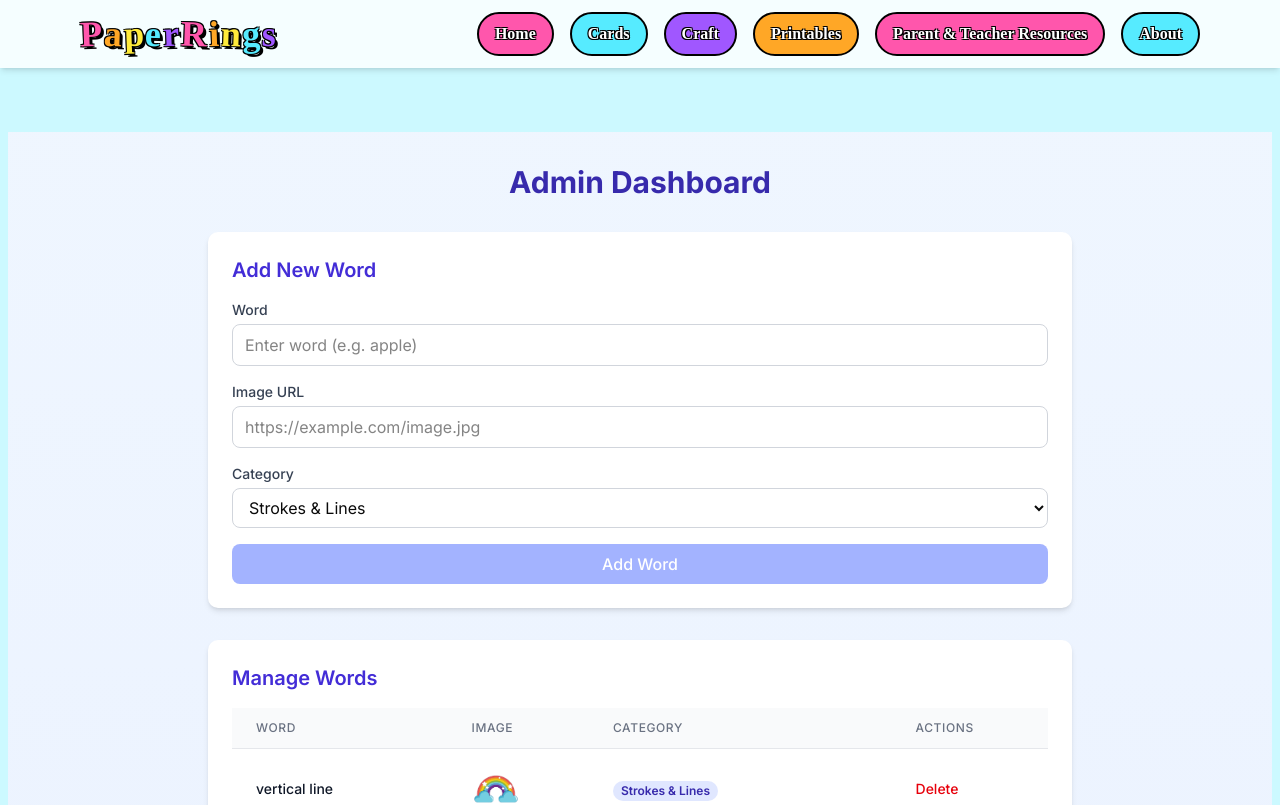
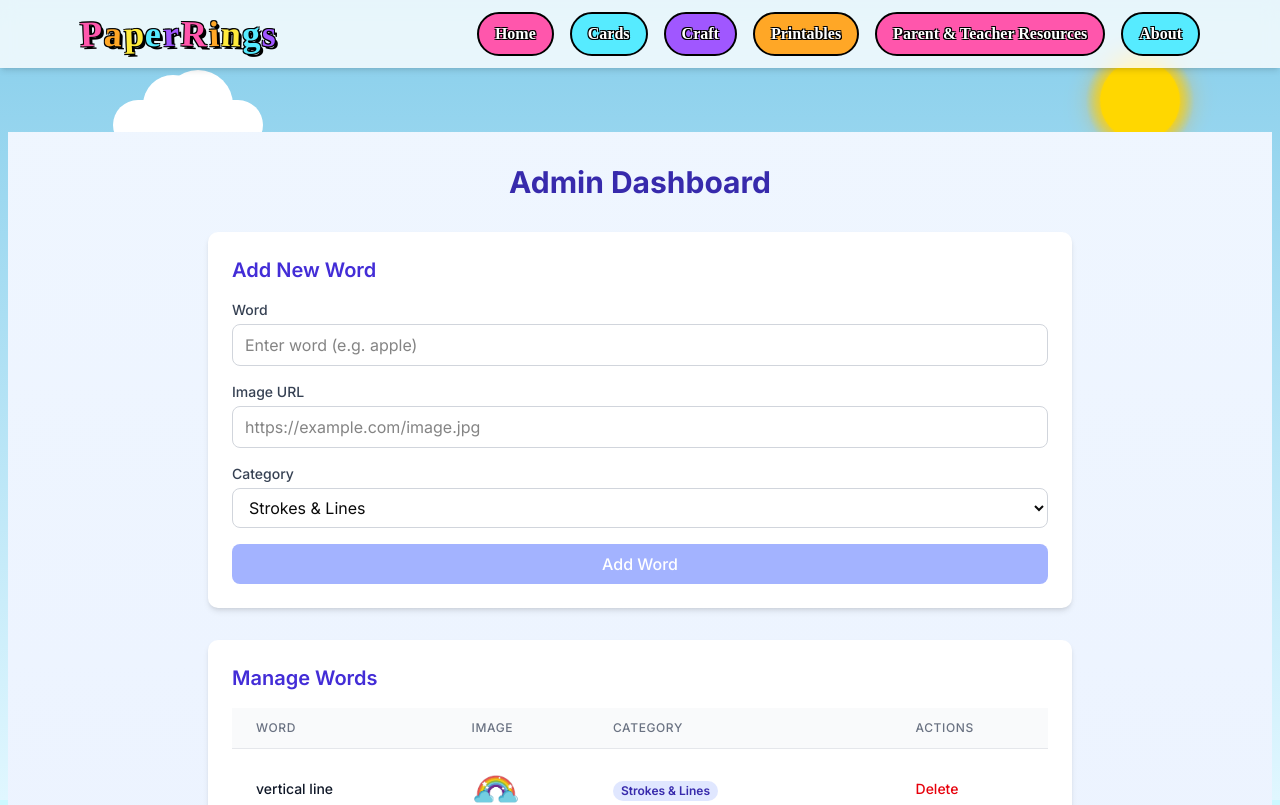
Before and after one commit to Mikkode/word-pronunciation, a Next.js app: page /admin in a window 1280 px wide. Shown: the top 805 px of the page. Built offline with nearby package versions, Linux system fonts and the light colour scheme; a web font is replaced by a local one.

Commit message:
sun cloud

```diff
--- /dev/null
+++ b/src/app/layout.module.css
@@ -0,0 +1,164 @@
+.animatedBackground {
+  position: fixed;
+  top: 0;
+  left: 0;
+  width: 100%;
+  height: 100%;
+  z-index: -1;
+  overflow: hidden;
+  background: linear-gradient(to bottom, #87ceeb, #e0f7ff);
+}
+
+.sun {
+  position: absolute;
+  top: 50px;
+  right: 100px;
+  width: 80px;
+  height: 80px;
+  background: #ffd700;
+  border-radius: 50%;
+  box-shadow: 0 0 30px #ffa500;
+  animation: sunMove 20s infinite linear;
+}
+
+.sun::after {
+  content: "";
+  position: absolute;
+  top: -15px;
+  left: -15px;
+  right: -15px;
+  bottom: -15px;
+  background: radial-gradient(circle, #ffd700 40%, transparent 70%);
+  border-radius: 50%;
+}
+
+.cloud1,
+.cloud2,
+.cloud3 {
+  position: absolute;
+  background: white;
+  border-radius: 50px;
+}
+
+.cloud1 {
+  top: 100px;
+  left: -150px;
+  width: 150px;
+  height: 50px;
+  animation: cloudMove1 35s infinite linear;
+}
+
+.cloud2 {
+  top: 180px;
+  left: -200px;
+  width: 200px;
+  height: 60px;
+  animation: cloudMove2 45s infinite linear;
+}
+
+.cloud3 {
+  top: 250px;
+  left: -180px;
+  width: 180px;
+  height: 55px;
+  animation: cloudMove3 40s infinite linear;
+}
+
+.cloud1::before,
+.cloud1::after,
+.cloud2::before,
+.cloud2::after,
+.cloud3::before,
+.cloud3::after {
+  content: "";
+  position: absolute;
+  background: white;
+  border-radius: 50%;
+}
+
+.cloud1::before {
+  width: 60px;
+  height: 60px;
+  top: -25px;
+  left: 30px;
+}
+
+.cloud1::after {
+  width: 70px;
+  height: 70px;
+  top: -30px;
+  right: 30px;
+}
+
+.cloud2::before {
+  width: 70px;
+  height: 70px;
+  top: -30px;
+  left: 40px;
+}
+
+.cloud2::after {
+  width: 80px;
+  height: 80px;
+  top: -35px;
+  right: 40px;
+}
+
+.cloud3::before {
+  width: 65px;
+  height: 65px;
+  top: -28px;
+  left: 35px;
+}
+
+.cloud3::after {
+  width: 75px;
+  height: 75px;
+  top: -32px;
+  right: 35px;
+}
+
+@keyframes sunMove {
+  0% {
+    transform: translateY(0) rotate(0deg);
+  }
+  25% {
+    transform: translateY(15px) rotate(90deg);
+  }
+  50% {
+    transform: translateY(0) rotate(180deg);
+  }
+  75% {
+    transform: translateY(-15px) rotate(270deg);
+  }
+  100% {
+    transform: translateY(0) rotate(360deg);
+  }
+}
+
+@keyframes cloudMove1 {
+  from {
+    left: -150px;
+  }
+  to {
+    left: 100%;
+  }
+}
+
+@keyframes cloudMove2 {
+  from {
+    left: -200px;
+  }
+  to {
+    left: 100%;
+  }
+}
+
+@keyframes cloudMove3 {
+  from {
+    left: -180px;
+  }
+  to {
+    left: 100%;
+  }
+}
--- a/src/app/layout.tsx
+++ b/src/app/layout.tsx
@@ -4,6 +4,7 @@ import "./globals.css";
 import Navigation from "@/components/Navigation";
 import Image from "next/image";
 import DotAnimation from "@/components/DotAnimation";
+import styles from "./layout.module.css";
 
 const inter = Inter({ subsets: ["latin"] });
 
@@ -26,6 +27,14 @@ export default function RootLayout({
         {/* Barre de navigation en premier pour qu'elle soit au-dessus */}
         <Navigation />
 
+        {/* Ajout du fond animé */}
+        <div className={styles.animatedBackground}>
+          <div className={styles.sun}></div>
+          <div className={styles.cloud1}></div>
+          <div className={styles.cloud2}></div>
+          <div className={styles.cloud3}></div>
+        </div>
+
         <main className="relative z-10 pt-16 pl-2 pr-2">{children}</main>
         <section className="pb-16">
           <DotAnimation />
```
